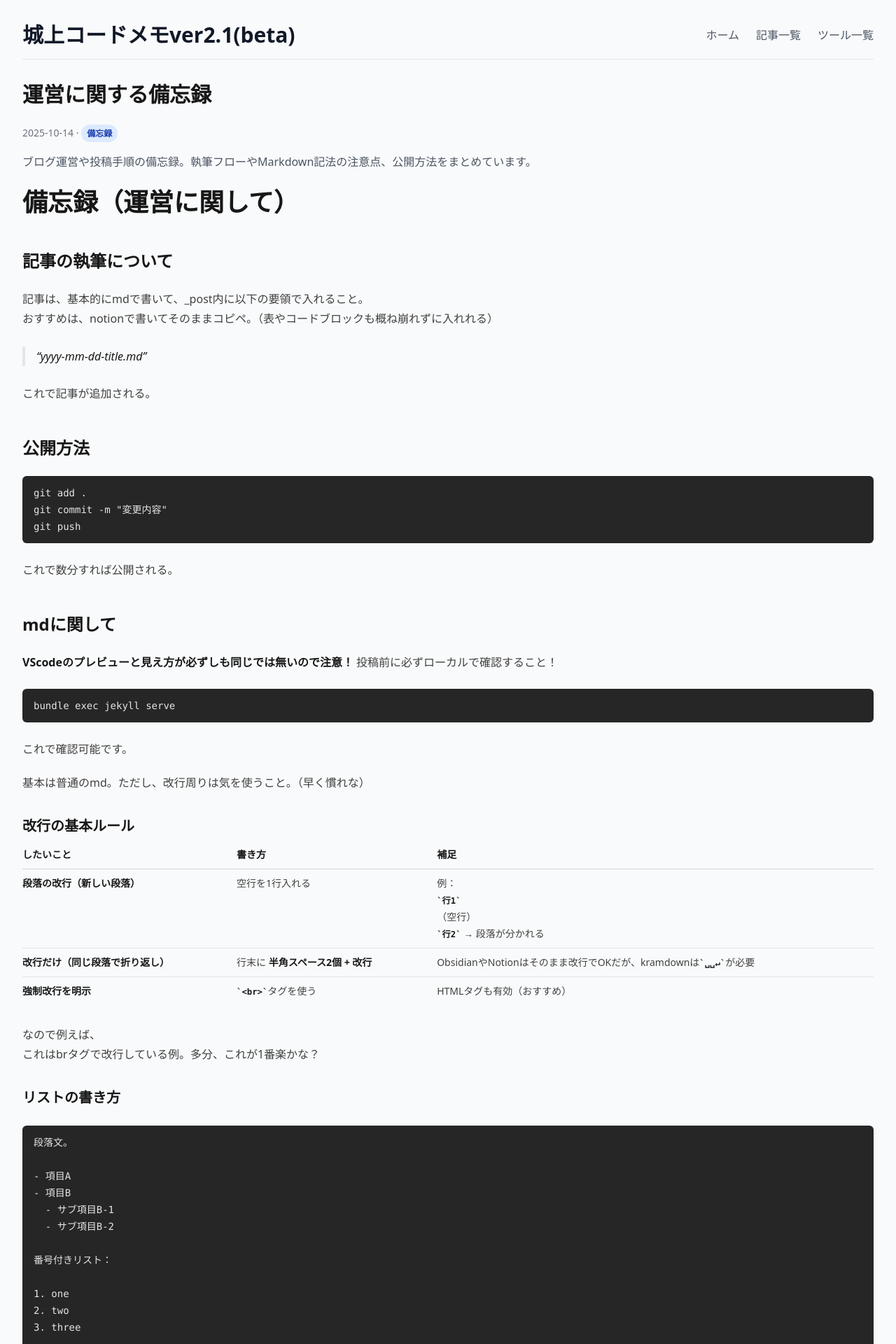
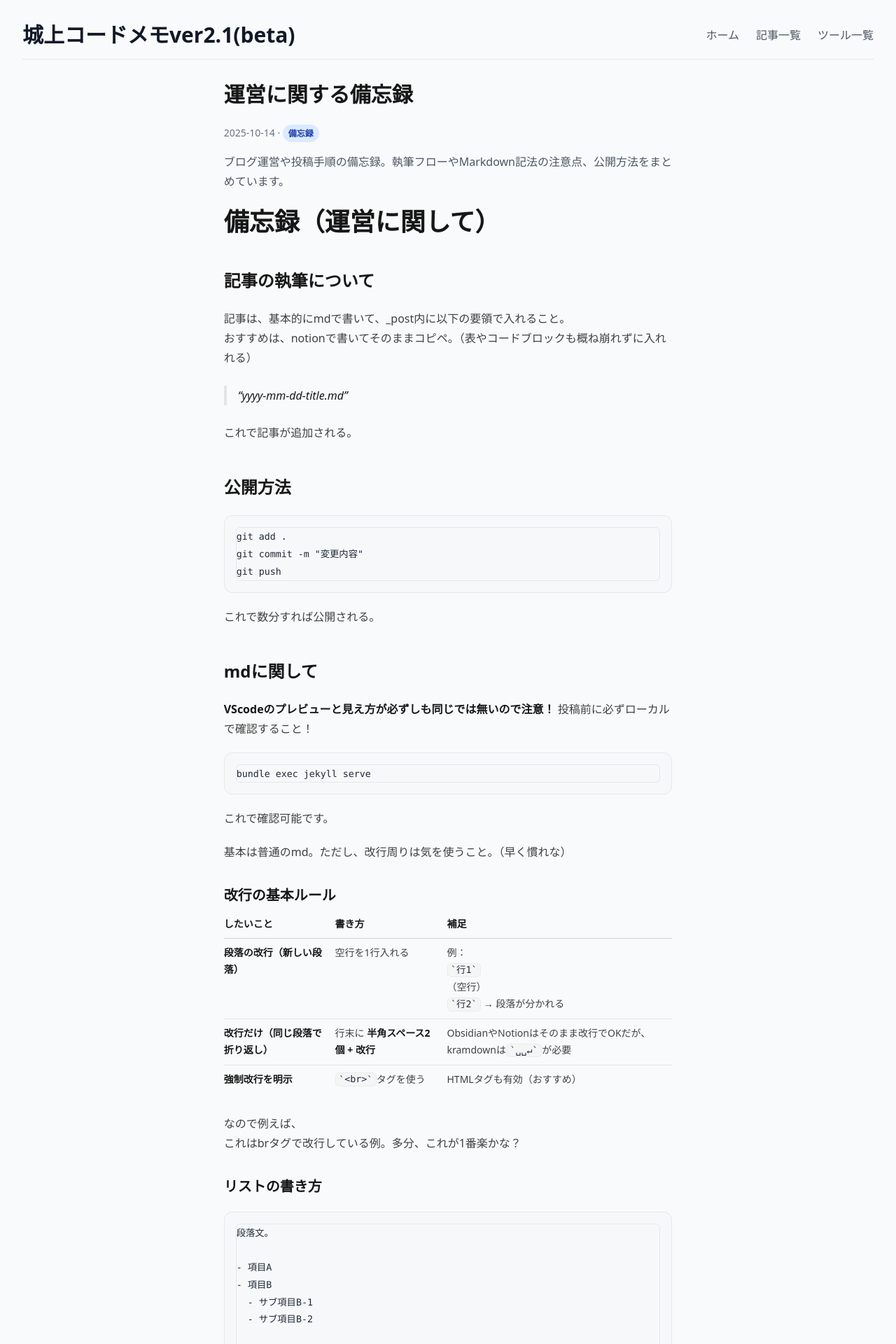
Before and after one commit to ruri-sayo/f53cfe5b31cafa1ddb061d46c22a2d5ca41f302bc889dc325f0423744834dd2a_WP_CM_blog, a Jekyll site: the page built from _posts/2025-10-14-bibouroku.md, in a window 1280 px wide. Shown: the top 1920 px of the page at 70% size. Built offline with Jekyll 4.4.1, drawn with Linux system fonts in a browser that asks for light colours; nearby versions of some CDN libraries; some of the changed text lies outside the part shown.

Commit message:
Fix inline code rendering and add syntax highlighting

```diff
--- a/_config.yml
+++ b/_config.yml
@@ -30,6 +30,9 @@ github_username:  ruri-sayo
 markdown: kramdown
 kramdown:
   math_engine: mathjax
+  syntax_highlighter: rouge
+
+highlighter: rouge
 
 # 記事URL：/posts/2025/10/14/title/
 permalink: /posts/:year/:month/:day/:title/
--- a/_includes/head.html
+++ b/_includes/head.html
@@ -16,6 +16,7 @@
 
 <!-- お好みでカスタム CSS を足す場合（SCSS を使うなら /assets/css/style.css をビルド）
 <link rel="stylesheet" href="{{ '/assets/css/style.css' | relative_url }}">-->
+<link rel="stylesheet" href="{{ '/assets/css/custom.css' | relative_url }}">
 
 
 <!-- この設定を先に置く（MathJax script の前） -->
--- a/_layouts/default.html
+++ b/_layouts/default.html
@@ -17,7 +17,7 @@
             </header>
 
 
-                <main>
+                <main class="max-w-5xl mx-auto">
                     {{ content }}
                 </main>
 
--- a/_layouts/page.html
+++ b/_layouts/page.html
@@ -1,6 +1,6 @@
 ---
 layout: default
 ---
-<article class="prose max-w-none">
+<article class="prose max-w-3xl mx-auto">
 {{ content }}
 </article>
--- a/_layouts/post.html
+++ b/_layouts/post.html
@@ -1,7 +1,7 @@
 ---
 layout: default
 ---
-<article class="prose prose-neutral max-w-none">
+<article class="prose prose-neutral max-w-3xl mx-auto">
 <header class="mb-6">
 <h1 class="text-3xl font-bold">{{ page.title }}</h1>
 <p class="text-gray-500 text-sm">{{ page.date | date: '%Y-%m-%d' }}
--- /dev/null
+++ b/assets/css/custom.css
@@ -0,0 +1,114 @@
+/* Tailwind Typography のデフォルトで表示されるバッククォートを消す */
+.prose :where(code):not(:where([class~="not-prose"] *))::before,
+.prose :where(code):not(:where([class~="not-prose"] *))::after {
+  content: none;
+}
+
+/* インラインコードの読みやすさを改善 */
+.prose code,
+.prose :where(code):not(:where([class~="not-prose"] *)) {
+  background: #f5f5f5;
+  color: #1f2937;
+  padding: 0.15rem 0.35rem;
+  border-radius: 0.35rem;
+  font-size: 0.95em;
+  font-weight: 500;
+  box-shadow: inset 0 0 0 1px rgba(0,0,0,0.04);
+}
+
+/* Rouge ハイライト共通 */
+.highlight {
+  background: #f6f8fa;
+  border-radius: 0.75rem;
+  padding: 1rem;
+  overflow-x: auto;
+  margin: 1.25rem 0;
+  border: 1px solid #e5e7eb;
+}
+
+.highlight pre {
+  margin: 0;
+  padding: 0;
+  background: transparent;
+}
+
+.highlight code {
+  background: transparent;
+  box-shadow: none;
+  padding: 0;
+}
+
+/* Rouge: GitHub Light 風配色 */
+.highlight .c { color: #6a737d; font-style: italic; }
+.highlight .err { color: #b31d28; background-color: #fcdedf; }
+.highlight .k { color: #d73a49; }
+.highlight .o { color: #d73a49; }
+.highlight .cm { color: #6a737d; font-style: italic; }
+.highlight .cp { color: #005cc5; }
+.highlight .c1 { color: #6a737d; font-style: italic; }
+.highlight .cs { color: #6a737d; font-style: italic; }
+.highlight .gd { color: #b31d28; background-color: #ffeef0; }
+.highlight .ge { font-style: italic; }
+.highlight .gh { color: #005cc5; font-weight: bold; }
+.highlight .gi { color: #22863a; background-color: #f0fff4; }
+.highlight .go { color: #24292e; }
+.highlight .gp { color: #4f46e5; }
+.highlight .gs { font-weight: bold; }
+.highlight .gu { color: #005cc5; font-weight: bold; }
+.highlight .kc { color: #d73a49; }
+.highlight .kd { color: #d73a49; }
+.highlight .kn { color: #d73a49; }
+.highlight .kp { color: #d73a49; }
+.highlight .kr { color: #d73a49; }
+.highlight .kt { color: #d73a49; }
+.highlight .m { color: #005cc5; }
+.highlight .s { color: #032f62; }
+.highlight .na { color: #6f42c1; }
+.highlight .nb { color: #005cc5; }
+.highlight .nc { color: #6f42c1; }
+.highlight .no { color: #005cc5; }
+.highlight .nd { color: #6f42c1; }
+.highlight .ni { color: #6f42c1; }
+.highlight .ne { color: #b31d28; }
+.highlight .nf { color: #6f42c1; }
+.highlight .nn { color: #005cc5; }
+.highlight .nt { color: #22863a; }
+.highlight .nv { color: #005cc5; }
+.highlight .ow { color: #d73a49; }
+.highlight .w { color: #586069; }
+.highlight .mb { color: #005cc5; }
+.highlight .mf { color: #005cc5; }
+.highlight .mh { color: #005cc5; }
+.highlight .mi { color: #005cc5; }
+.highlight .mo { color: #005cc5; }
+.highlight .sb { color: #032f62; }
+.highlight .sc { color: #032f62; }
+.highlight .sd { color: #032f62; }
+.highlight .s2 { color: #032f62; }
+.highlight .se { color: #032f62; }
+.highlight .sh { color: #032f62; }
+.highlight .si { color: #005cc5; }
+.highlight .sx { color: #005cc5; }
+.highlight .sr { color: #032f62; }
+.highlight .s1 { color: #032f62; }
+.highlight .ss { color: #005cc5; }
+.highlight .bp { color: #005cc5; }
+.highlight .vc { color: #005cc5; }
+.highlight .vg { color: #005cc5; }
+.highlight .vi { color: #005cc5; }
+.highlight .il { color: #005cc5; }
+
+/* ブログ本文のベース幅と余白（安全策） */
+main > .prose {
+  max-width: 70ch;
+}
+
+main {
+  padding-inline: 0.5rem;
+}
+
+@media (min-width: 768px) {
+  main {
+    padding-inline: 1rem;
+  }
+}
```
